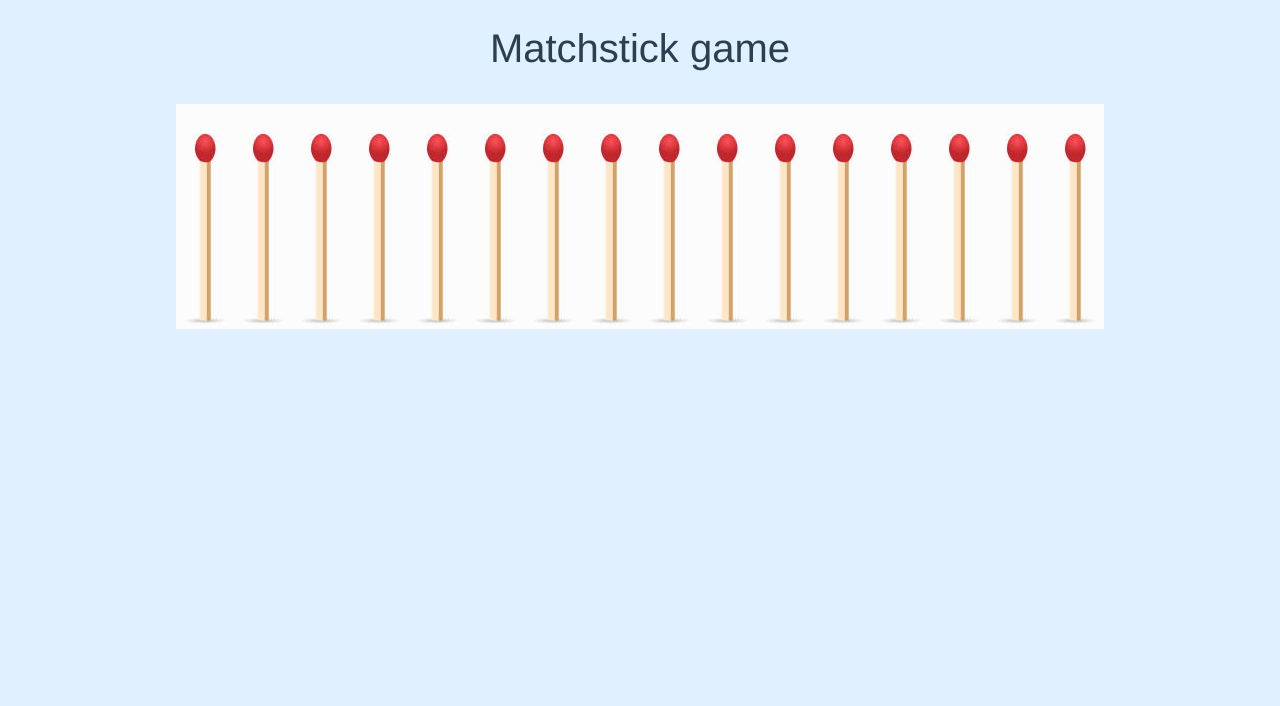
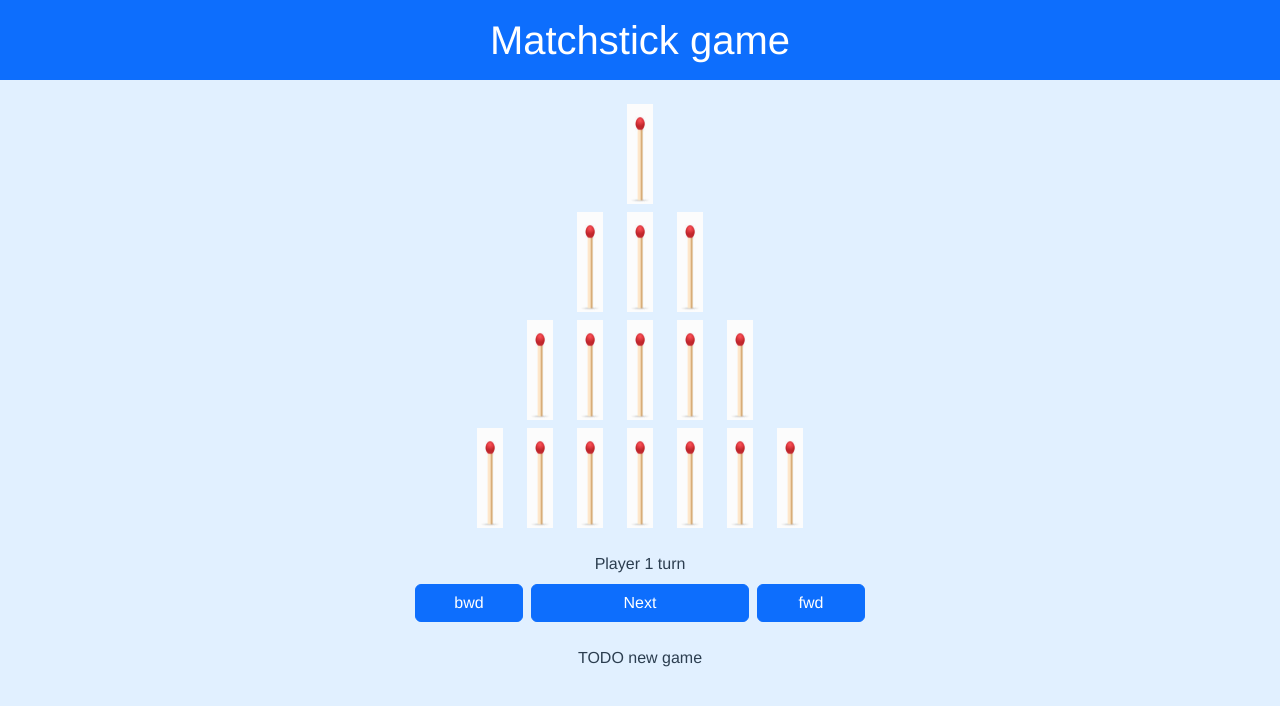
Before and after one commit to norwegian-blue/matchstick_game, a Vue app: page / in a window 1280 px wide. Shown: the top 706 px of the page. Built offline with nearby package versions, Linux system fonts and the light colour scheme.

Commit message:
Added progress and newgame components

```diff
--- a/src/App.vue
+++ b/src/App.vue
@@ -1,16 +1,20 @@
 <template>
-  <div class="container">
-    <h1 class="py-4">Matchstick game</h1>
-    <Board/>
-  </div>
+  <h1 class="py-3 mb-4 bg-primary text-white">Matchstick game</h1>
+  <Board />
+  <Progress />
+  <NewGame />
 </template>
 
 <script>
-import Board from "./components/Board.vue"
+import Board from "./components/Board.vue";
+import Progress from "./components/Progress.vue";
+import NewGame from "./components/NewGame.vue";
 export default {
   name: 'App',
   components: {
     Board,
+    Progress,
+    NewGame,
   },
 }
 </script>
--- a/src/components/Match.vue
+++ b/src/components/Match.vue
@@ -1,5 +1,7 @@
 <template>
-    <img src="match.png" />
+    <img
+        src="match.png"
+    />
 </template>
 
 <script>
@@ -7,3 +9,10 @@ export default {
     name: "Match",
 }
 </script>
+
+<style scoped>
+img {
+    height: 100px;
+    width: 50px;
+}
+</style>
--- /dev/null
+++ b/src/components/NewGame.vue
@@ -0,0 +1,9 @@
+<template>
+   <p>TODO new game</p>
+</template>
+
+<script>
+export default {
+    name: "NewGame",
+}
+</script>
--- /dev/null
+++ b/src/components/Progress.vue
@@ -0,0 +1,16 @@
+<template>
+    <div class="my-4">
+        <p class="my-2">Player 1 turn</p>
+        <div class="row justify-content-center">
+            <button type="button" class="btn btn-primary col-1">bwd</button>
+            <button type="button" class="btn btn-primary col-2 mx-2">Next</button>
+            <button type="button" class="btn btn-primary col-1">fwd</button>
+        </div>
+    </div>
+</template>
+
+<script>
+export default {
+    name: "Progress",
+}
+</script>
--- a/src/components/Row.vue
+++ b/src/components/Row.vue
@@ -1,7 +1,12 @@
 <template>
-    <Match v-for="(match, idx) in this.row"
-        :key="idx"
-    />
+    <div class="container">
+        <div class="row justify-content-center my-2">
+            <Match v-for="(match, idx) in this.row"
+                class="col-1"
+                :key="idx"
+            />
+        </div>
+    </div>
 </template>
 
 <script>
```
